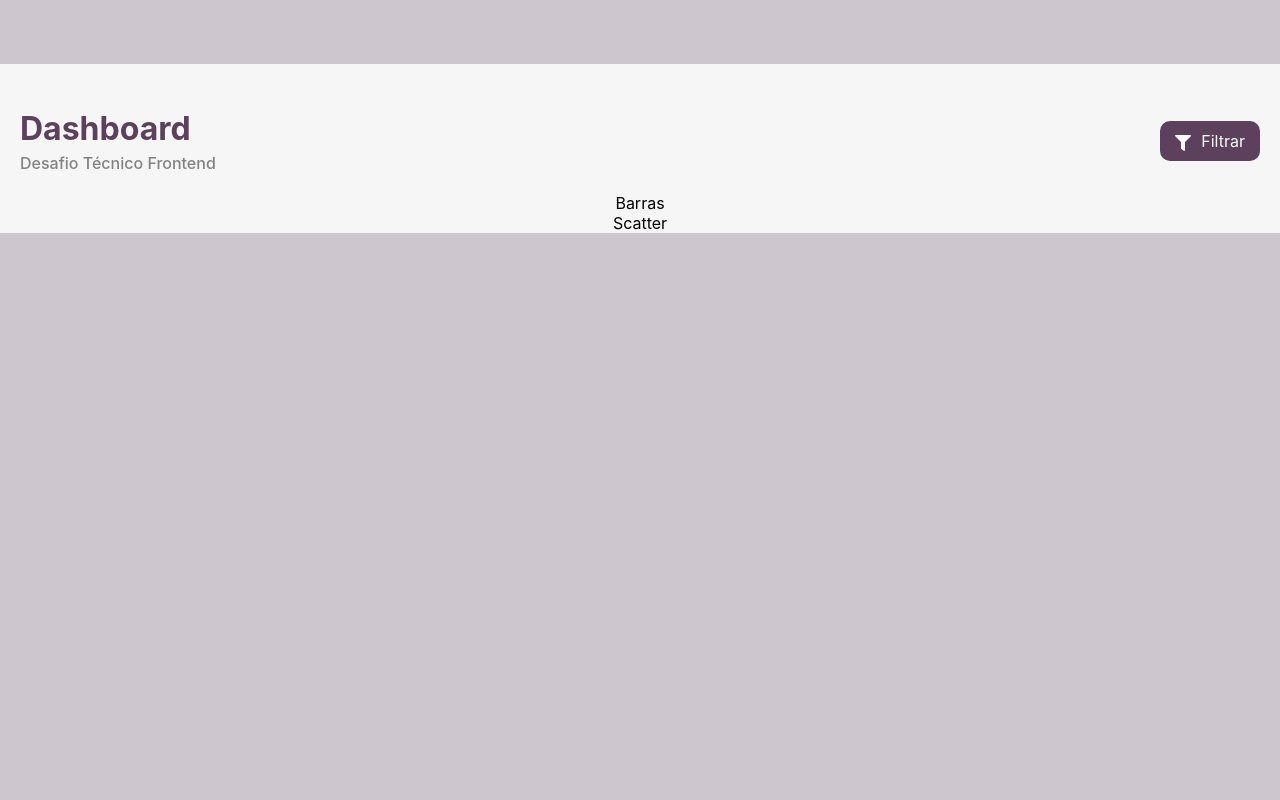
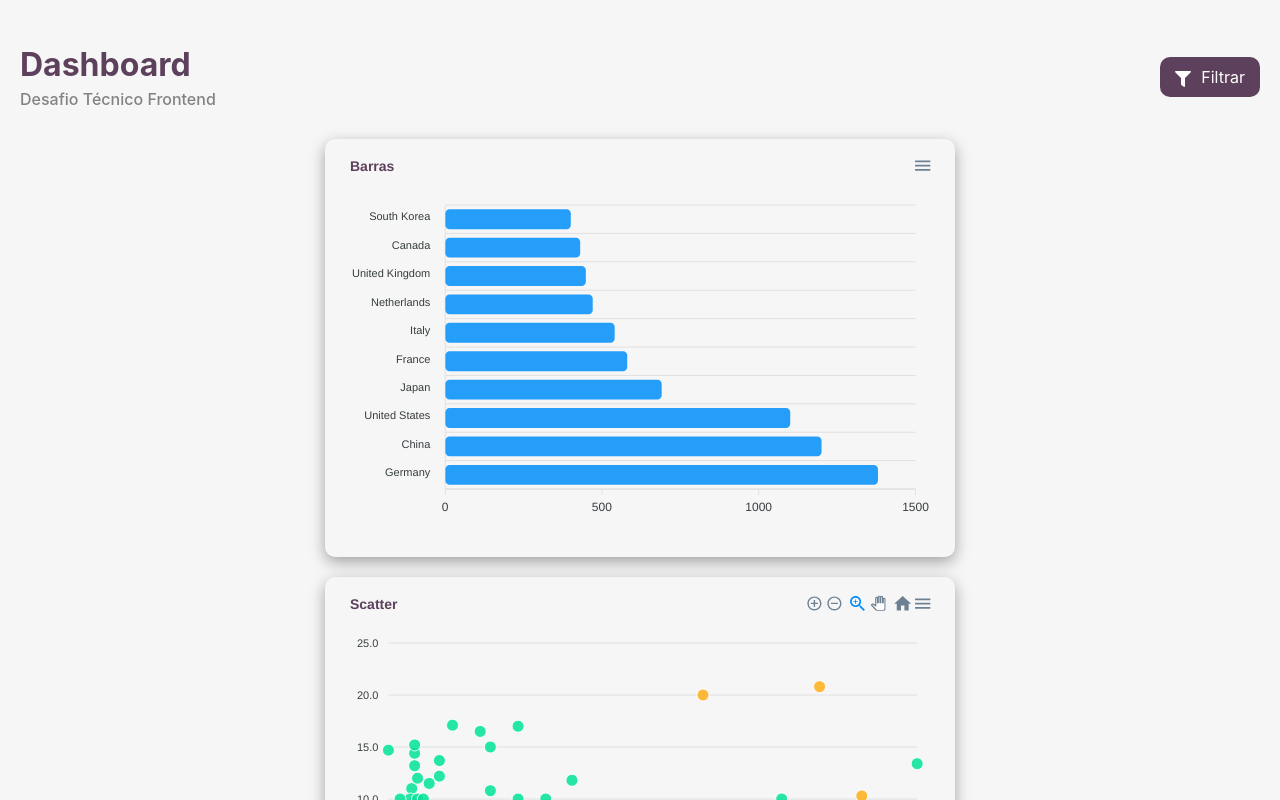
Before and after one commit to YohanKael/desafio_tecnico, a React (Create React App) app: page / in a window 1280 px wide. Shown: the top 800 px of the page. Built offline with nearby package versions, Linux system fonts and the light colour scheme.

Commit message:
implemented charts components

```diff
--- a/package.json
+++ b/package.json
@@ -6,7 +6,9 @@
     "@testing-library/jest-dom": "^5.16.5",
     "@testing-library/react": "^13.3.0",
     "@testing-library/user-event": "^13.5.0",
+    "apexcharts": "^3.35.4",
     "react": "^18.2.0",
+    "react-apexcharts": "^1.4.0",
     "react-dom": "^18.2.0",
     "react-icons": "^4.4.0",
     "react-scripts": "5.0.1",
--- a/src/App.css
+++ b/src/App.css
@@ -1,6 +1,13 @@
 .App {
-  margin-top: 5%;
   width: 100%;
+  height: 100%;
   text-align: center;
   background-color: #f6f6f6;
+  display: flex;
+  flex-direction: column;
 }
+
+.Padding {
+  height: 10%;
+  background-color: #cec6ce;
+}
--- a/src/App.js
+++ b/src/App.js
@@ -1,18 +1,13 @@
 import './App.css';
 import Header from './header/Header';
+import ChartList from './charts/ChartList';
 
 function App() {
   return (
     <div className="App">
+      <div className="Padding"/>
       <Header/>
-      <div className='Graficos'>
-        <div className='GraficoBarras'>
-          <div>Barras</div>
-        </div>
-        <div className='GraficoScatter'>
-          <div>Scatter</div>
-        </div>
-      </div>
+      <ChartList/>
     </div>
   );
 }
--- /dev/null
+++ b/src/charts/ChartItem.css
@@ -0,0 +1,6 @@
+.ChartItem {
+    box-shadow: rgba(0, 0, 0, 0.35) 0px 5px 15px;
+    border-radius: 10px;
+    padding: 15px;
+    margin: 10px;
+}
--- /dev/null
+++ b/src/charts/ChartItem.js
@@ -0,0 +1,20 @@
+import React from 'react';
+import Chart from "react-apexcharts";
+import './ChartItem.css';
+
+const ChartItem = ({info}) => {
+  return (
+    <div className='ChartItem'>
+      <Chart
+        options={
+          info.options
+        }
+        series={info.series}
+        width="600"
+        type={info.type}
+      ></Chart>
+    </div>
+  )
+}
+
+export default ChartItem
--- /dev/null
+++ b/src/charts/ChartList.css
@@ -0,0 +1,8 @@
+.ChartList {
+    display: flex;
+    flex-direction: row;
+    flex-wrap: wrap;
+    justify-content: space-around;
+    padding-inline: 20px;
+    background-color: #f6f6f6;
+}
--- /dev/null
+++ b/src/charts/ChartList.js
@@ -0,0 +1,92 @@
+import React, { useState } from 'react';
+import ChartItem from './ChartItem';
+import './ChartList.css';
+
+const ChartList = () => {
+  const [chartsInfo, setChartsInfo] = useState([
+    {
+      type: "bar",
+      options: {
+        title: {
+          text: "Barras",
+          style: {
+            color: "#5d405c",
+          }
+        },
+        plotOptions: {
+          bar: {
+            borderRadius: 4,
+            horizontal: true,
+          }
+        },
+        dataLabels: {
+          enabled: false
+        },
+        xaxis: {
+          type: "category",
+          categories: ['South Korea', 'Canada', 'United Kingdom', 'Netherlands', 'Italy', 'France', 'Japan',
+            'United States', 'China', 'Germany'
+          ],
+        }
+      },
+      series: [{
+        data: [400, 430, 448, 470, 540, 580, 690, 1100, 1200, 1380]
+      }]
+    },
+    {
+      type: "scatter",
+      options: {
+        chart: {
+          toolbar: {
+            show: false
+          }
+        },
+        title: {
+          text: "Scatter",
+          style: {
+            color: "#5d405c",
+          }
+        },
+        dataLabels: {
+          enabled: false
+        },
+        chart: {
+          height: 350,
+          type: 'scatter'
+        },
+        xaxis: {
+          tickAmount: 10,
+          labels: {
+            formatter: function(val) {
+              return parseFloat(val).toFixed(1)
+            }
+          }
+        },
+        yaxis: {
+          tickAmount: 7
+        }
+      },
+      series: [{
+        name: "SAMPLE A",
+        data: [
+        [16.4, 5.4], [21.7, 2], [25.4, 3], [19, 2], [10.9, 1], [13.6, 3.2], [10.9, 7.4], [10.9, 0], [10.9, 8.2], [16.4, 0], [16.4, 1.8], [13.6, 0.3], [13.6, 0], [29.9, 0], [27.1, 2.3], [16.4, 0], [13.6, 3.7], [10.9, 5.2], [16.4, 6.5], [10.9, 0], [24.5, 7.1], [10.9, 0], [8.1, 4.7], [19, 0], [21.7, 1.8], [27.1, 0], [24.5, 0], [27.1, 0], [29.9, 1.5], [27.1, 0.8], [22.1, 2]]
+      },{
+        name: "SAMPLE B",
+        data: [
+        [36.4, 13.4], [1.7, 11], [5.4, 8], [9, 17], [1.9, 4], [3.6, 12.2], [1.9, 14.4], [1.9, 9], [1.9, 13.2], [1.4, 7], [6.4, 8.8], [3.6, 4.3], [1.6, 10], [9.9, 2], [7.1, 15], [1.4, 0], [3.6, 13.7], [1.9, 15.2], [6.4, 16.5], [0.9, 10], [4.5, 17.1], [10.9, 10], [0.1, 14.7], [9, 10], [12.7, 11.8], [2.1, 10], [2.5, 10], [27.1, 10], [2.9, 11.5], [7.1, 10.8], [2.1, 12]]
+      },{
+        name: "SAMPLE C",
+        data: [
+        [21.7, 3], [23.6, 3.5], [24.6, 3], [29.9, 3], [21.7, 20], [23, 2], [10.9, 3], [28, 4], [27.1, 0.3], [16.4, 4], [13.6, 0], [19, 5], [22.4, 3], [24.5, 3], [32.6, 3], [27.1, 4], [29.6, 6], [31.6, 8], [21.6, 5], [20.9, 4], [22.4, 0], [32.6, 10.3], [29.7, 20.8], [24.5, 0.8], [21.4, 0], [21.7, 6.9], [28.6, 7.7], [15.4, 0], [18.1, 0], [33.4, 0], [16.4, 0]]
+      }]
+    }
+  ]);
+
+  return (
+    <div className='ChartList'>
+      {chartsInfo.map((info, i) => <ChartItem key={i} info={info} />)}
+    </div>
+  )
+}
+
+export default ChartList
--- a/src/index.css
+++ b/src/index.css
@@ -4,12 +4,17 @@
 }
 
 html {
+  height: 100vh;
   width: 100vw;
-  height: 100vh;
+}
+
+#root {
+  width: 100%;
+  height: 100%;
 }
 
 body {
-  background-color: #cec6ce;
+  height: 100%;
   font-family: -apple-system, BlinkMacSystemFont, 'Segoe UI', 'Roboto', 'Oxygen',
     'Ubuntu', 'Cantarell', 'Fira Sans', 'Droid Sans', 'Helvetica Neue',
     sans-serif;
```
